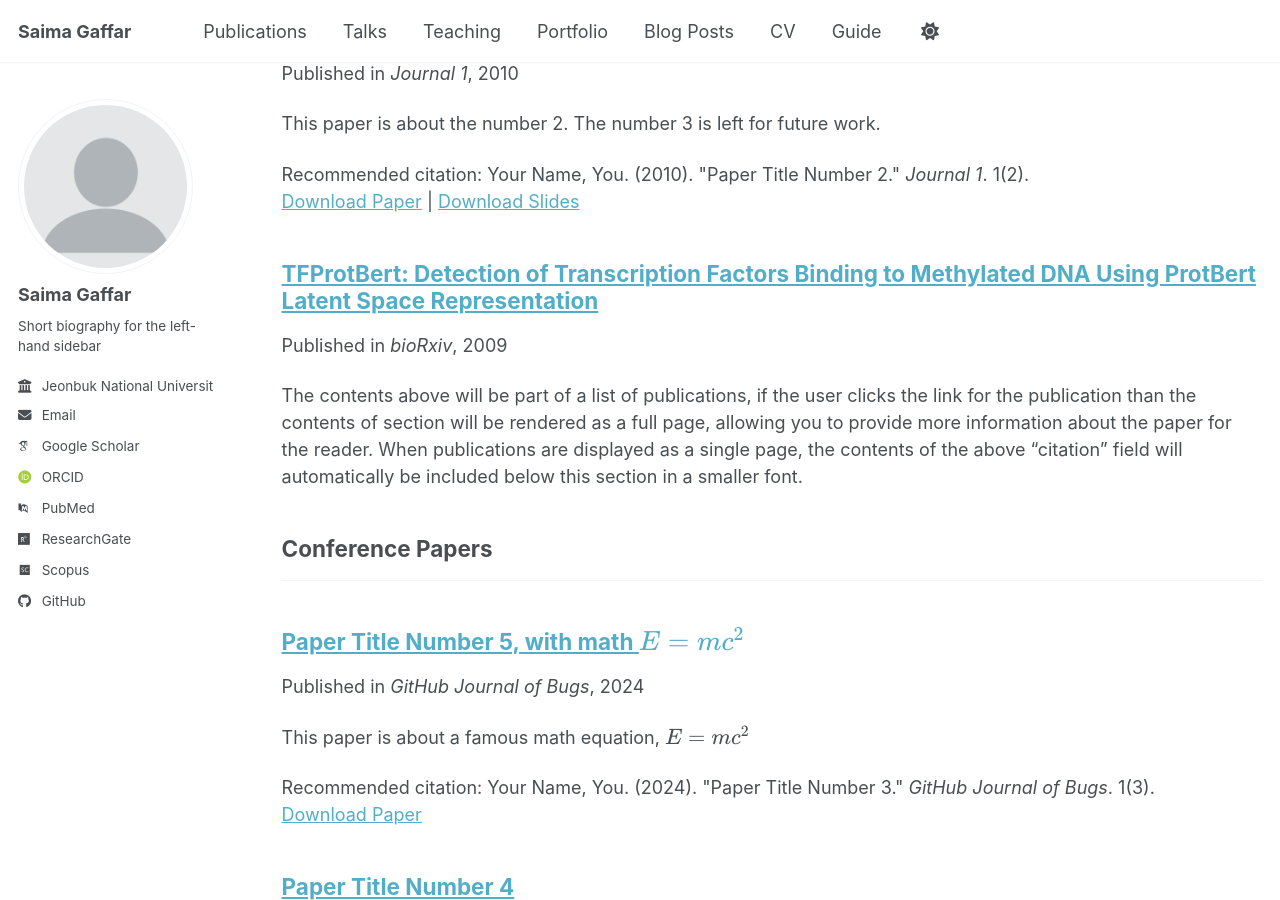
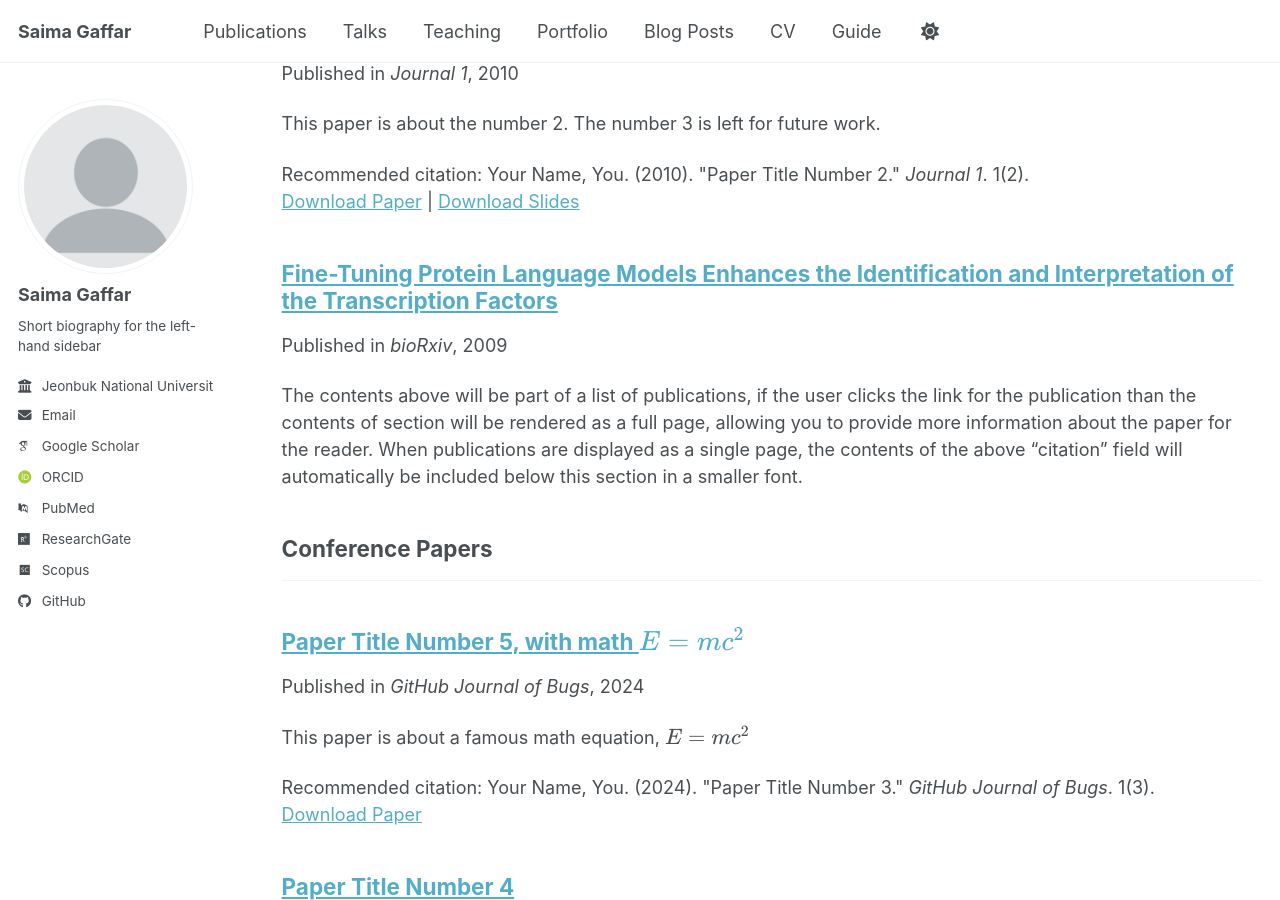
Before and after one commit to Mir-Saima/mir-saima.github.io, a Jekyll site: the page built from _pages/publications.html, in a window 1280 px wide and 900 px high, scrolled down 534 px. Built offline with Jekyll 4.4.1, drawn with Linux system fonts in a browser that asks for light colours; some web fonts are replaced; a script bundle is joined from its source files by our own code; library files that are not in the unit come from our copies.

Commit message:
Update 2009-10-01-paper-title-number-1.md

```diff
--- a/_publications/2009-10-01-paper-title-number-1.md
+++ b/_publications/2009-10-01-paper-title-number-1.md
@@ -1,6 +1,6 @@
 ---
-title: "TFProtBert: Detection of Transcription Factors Binding to Methylated DNA Using ProtBert Latent Space Representation"
-collection: publications
+title: "Fine-Tuning Protein Language Models Enhances the Identification and Interpretation of the Transcription Factors"
+collection: preprint
 category: manuscripts
 permalink: 'https://www.biorxiv.org/content/10.1101/2025.11.27.691010v1'
 #excerpt: 'This paper is about the number 1. The number 2 is left for future work.'
```
